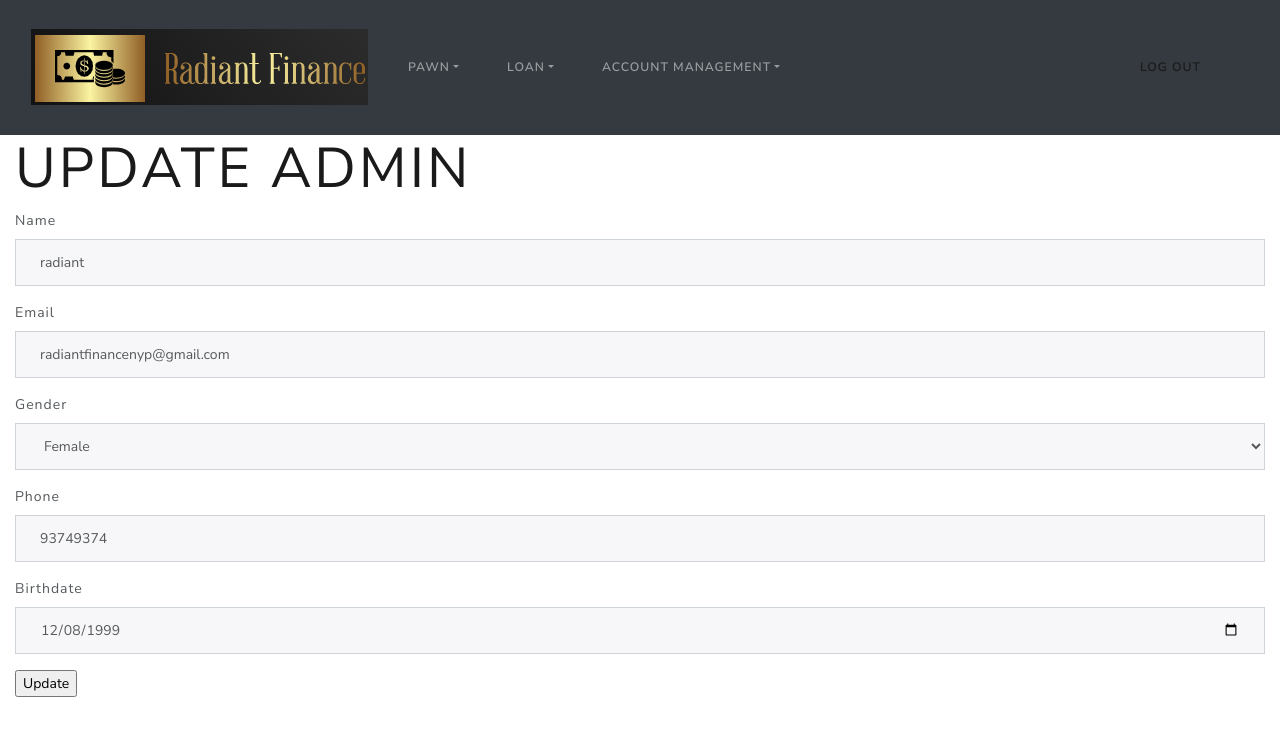
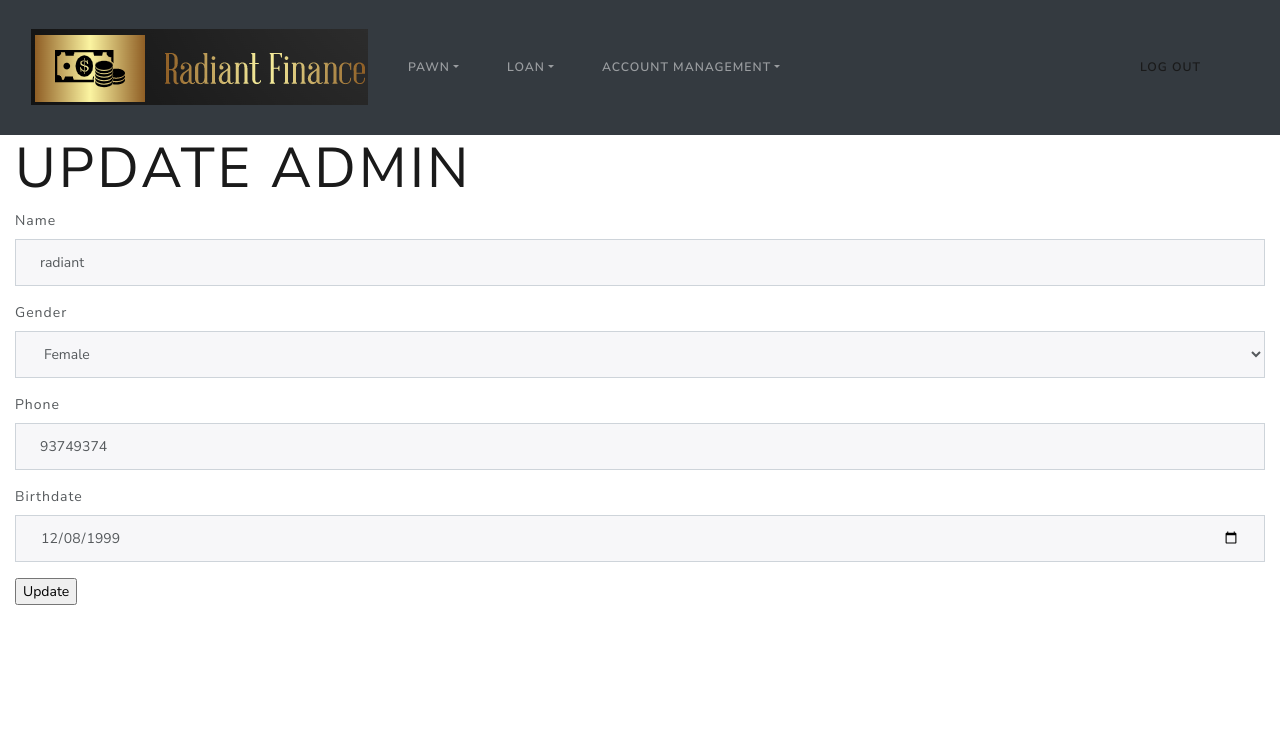
Before and after one commit to ravu63/System-Security-Project, a Flask app: template templates/updateAdmin.html in a window 1280 px wide. Shown: the top 736 px of the page. Run offline with Flask 2, Linux system fonts and the light colour scheme; the template is opened without the code that fills it: values that come from a table or form of the project are taken from there, others are empty; data comes from the database, SQL or seed files in the repository; some libraries are stand-ins or nearby versions.

Commit message:
made some minor changes

```diff
--- a/__init__.py
+++ b/__init__.py
@@ -177,7 +177,6 @@ class UpdateCustomerForm(FlaskForm):
     gender = SelectField('Gender', [validators.DataRequired()], choices=[('F', 'Female'), ('M', 'Male')], default='')
     phone = StringField('Phone', [validators.Length(min=8, max=8), validators.DataRequired()])
     birthdate = DateField('Birthdate', format='%Y-%m-%d')
-    email = EmailField('Email', [validators.Email(), validators.DataRequired()])
     submit = SubmitField('Update')
 
     def validate_phone(self, phone):
--- a/templates/manageAccount.html
+++ b/templates/manageAccount.html
@@ -10,9 +10,6 @@
     {{ form.hidden_tag() }}
   <div class="form-group">
     {{ render_field(form.name, class="form-control",value=user.name) }}
-  </div>
-  <div class="form-group">
-    {{ render_field(form.email, class="form-control",value=user.email) }}
   </div>
    <div class="form-group">
     {{ render_field(form.gender, class="form-control",value=user.gender) }}
--- a/templates/updateAdmin.html
+++ b/templates/updateAdmin.html
@@ -10,9 +10,6 @@
   {{ form.hidden_tag() }}
   <div class="form-group">
     {{ render_field(form.name, class="form-control",value=user.name) }}
-  </div>
-  <div class="form-group">
-    {{ render_field(form.email, class="form-control",value=user.email) }}
   </div>
    <div class="form-group">
     {{ render_field(form.gender, class="form-control",value=user.gender) }}
```
